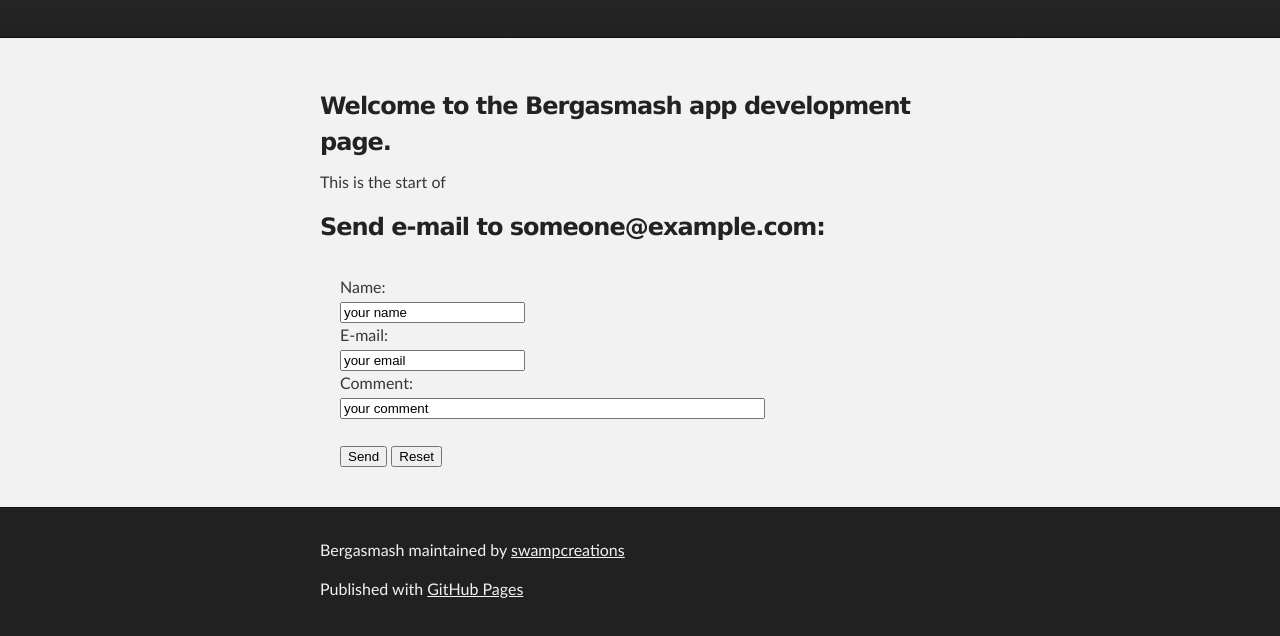
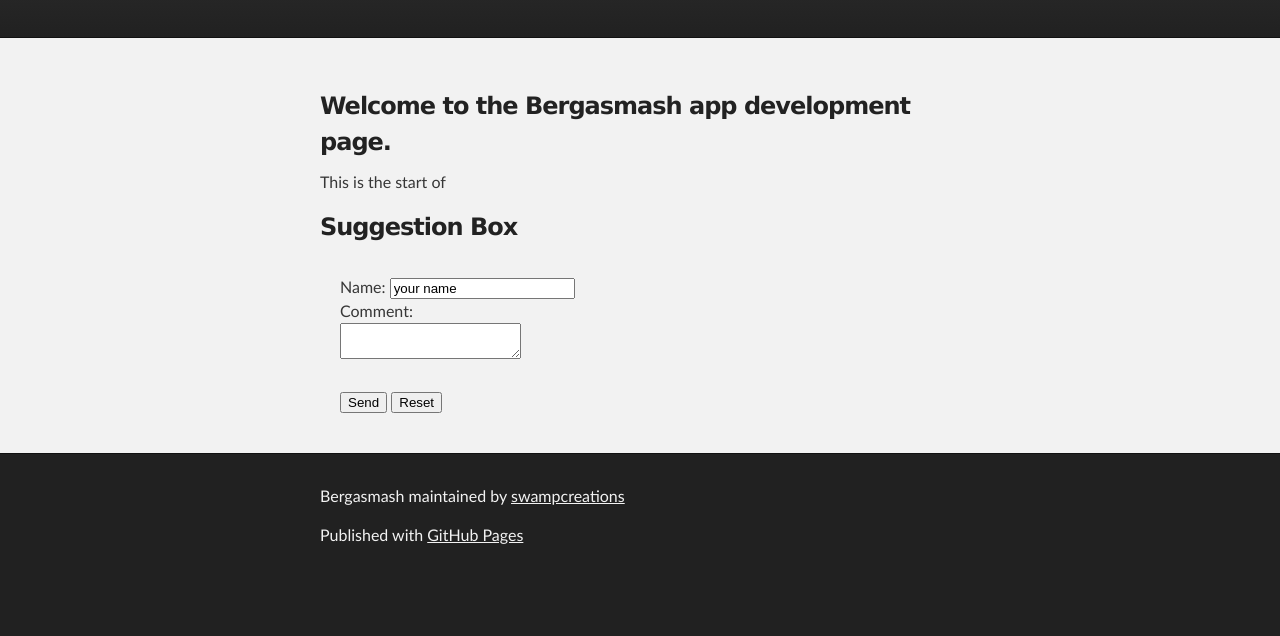
Before and after one commit to swampcreations/bergasmash, a plain HTML site: page index.html in a window 1280 px wide. Shown: the part 136-772 px from the top of the page. Drawn offline with Linux system fonts and the light colour scheme.

Commit message:
Update index.html

```diff
--- a/index.html
+++ b/index.html
@@ -38,15 +38,13 @@
 <p>This is the start of </p>
 
 
-<h3>Send e-mail to someone@example.com:</h3>
+<h3>Suggestion Box</h3>
 
-<form action="MAILTO:someone@example.com" method="post" enctype="text/plain">
-Name:<br>
+<form action="MAILTO:swampy@swanhill.vic.gov.au" method="post" enctype="text/plain">
+Name:
 <input type="text" name="name" value="your name"><br>
-E-mail:<br>
-<input type="text" name="mail" value="your email"><br>
 Comment:<br>
-<input type="text" name="comment" value="your comment" size="50"><br><br>
+<textarea name="comment" > </textarea><br><br>
 <input type="submit" value="Send">
 <input type="reset" value="Reset">
 </form>
```
